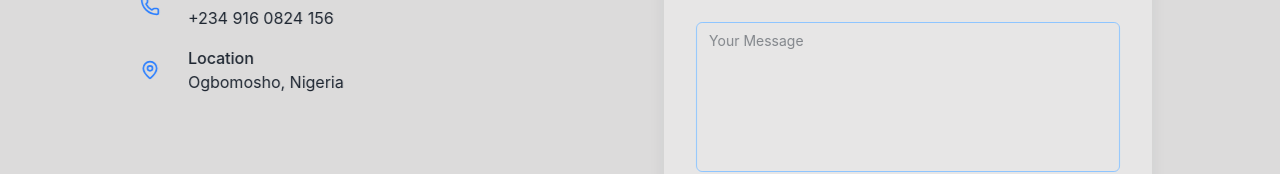
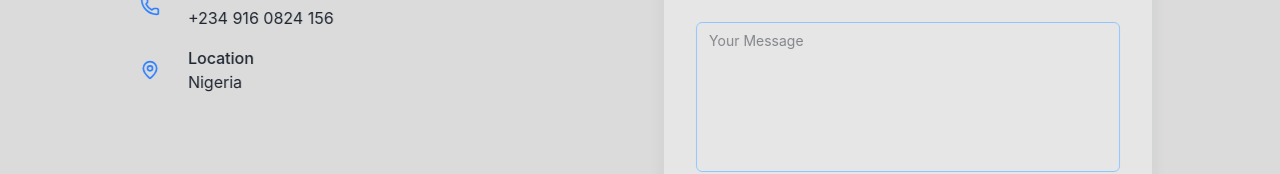
Before and after one commit to koladeFaith/MyPortfolio, a React (Vite) app: page / in a window 1280 px wide. Shown: the part 3015-3189 px from the top of the page. Built offline with nearby package versions, Linux system fonts and the light colour scheme.

Commit message:
Make some changes in Hero.tsx

```diff
--- a/src/components/Contact.tsx
+++ b/src/components/Contact.tsx
@@ -16,8 +16,7 @@ const Contact = () => {
   const [toastVisible, setToastVisible] = useState(false);
   const [toastText, setToastText] = useState("");
 
-  // Set this to your WhatsApp number in international format without + or spaces
-  // e.g. Nigeria +2349160824156 => 2349160824156
+
   const whatsappNumber = "2349160824156";
 
   const handleSubmit = (e: React.FormEvent) => {
@@ -103,7 +102,7 @@ const Contact = () => {
                 </div>
                 <div>
                   <p className="font-medium">Location</p>
-                  <p className="text-muted-foreground">Ogbomosho, Nigeria</p>
+                  <p className="text-muted-foreground">Nigeria</p>
                 </div>
               </div>
             </div>
```
